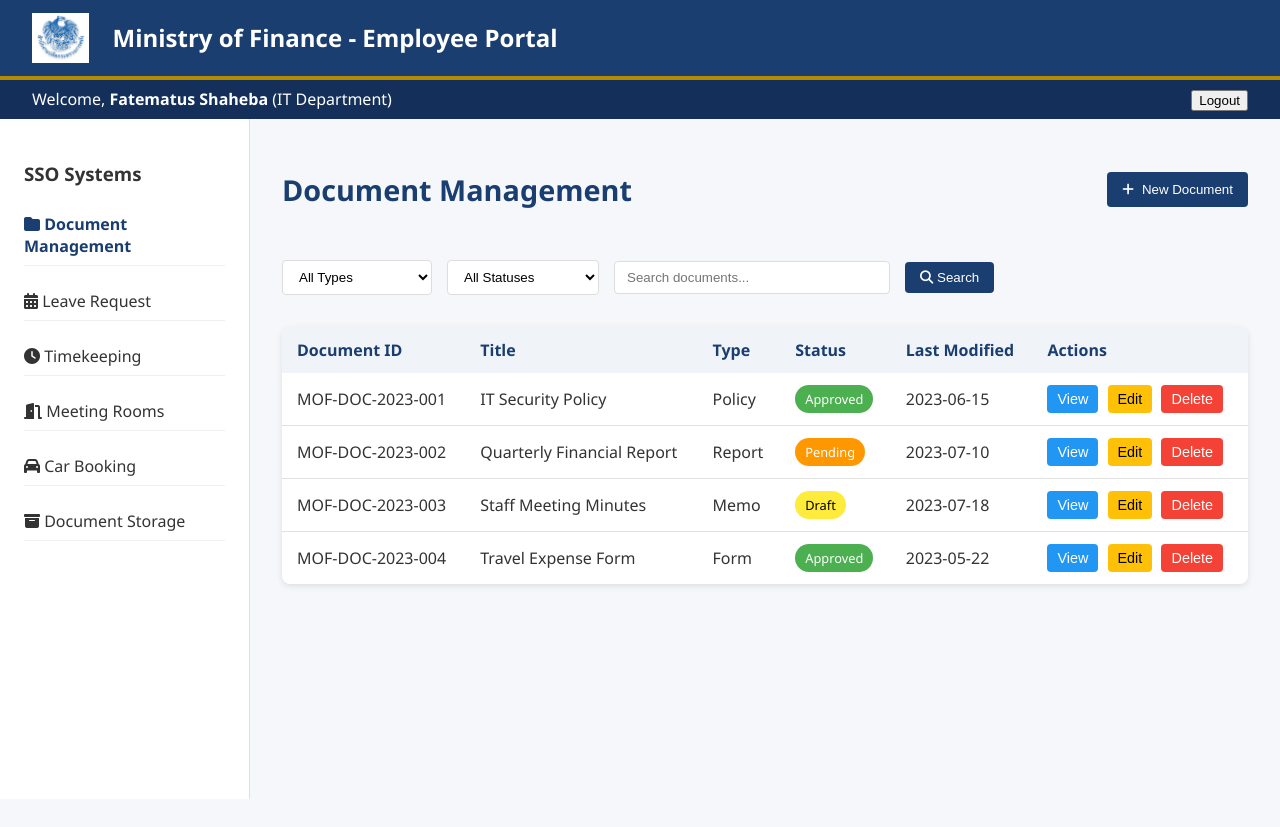
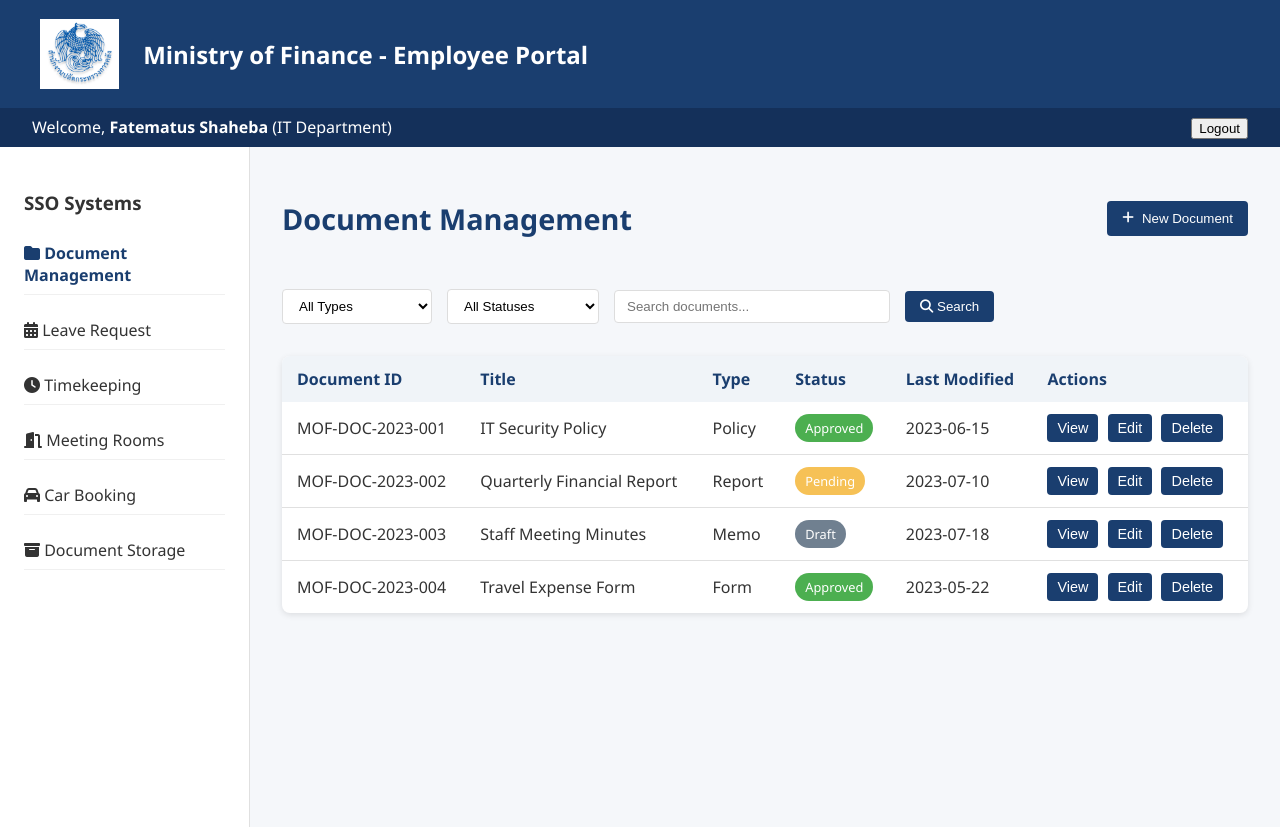
Before and after one commit to amsaibah/mof-sso-login, a website: page public/document_management.html in a window 1280 px wide. Before the commit the page ends 800 px from the top, so only its background shows below. Drawn offline with Linux system fonts and the light colour scheme.

Commit message:
Update document_management.html

```diff
--- a/public/document_management.html
+++ b/public/document_management.html
@@ -1,5 +1,6 @@
 <!DOCTYPE html>
 <html lang="en">
+
 <head>
     <meta charset="UTF-8">
     <meta name="viewport" content="width=device-width, initial-scale=1.0">
@@ -18,14 +19,14 @@
         .portal-header {
             background: #1a3e6f;
             color: white;
-            padding: 0.8rem 2rem;
-            border-bottom: 4px solid #b38b00;
+            padding: 1.2rem 2.5rem;
+            /* border-bottom: 4px solid #b38b00;*/
             display: flex;
             align-items: center;
         }
 
         .ministry-logo {
-            height: 50px;
+            height: 70px;
             margin-right: 1.5rem;
         }
 
@@ -71,6 +72,7 @@
             color: #1a3e6f;
             font-weight: 600;
         }
+
 
         /* Document Management Specific Styles */
         .document-container {
@@ -140,7 +142,7 @@
             background: white;
             border-radius: 8px;
             overflow: hidden;
-            box-shadow: 0 2px 6px rgba(0,0,0,0.1);
+            box-shadow: 0 2px 6px rgba(0, 0, 0, 0.1);
         }
 
         .documents-table th {
@@ -169,24 +171,28 @@
         }
 
         .status-draft {
-            background: #ffeb3b;
-            color: #000;
+            background-color: #708090;
+            ;
+            color: white;
         }
 
         .status-pending {
-            background: #ff9800;
+            background-color: #f6c156;
+            /* medium-light orange, balanced brightness */
             color: white;
         }
 
+
         .status-approved {
-            background: #4caf50;
+            background-color: #4caf50;
             color: white;
         }
 
         .status-rejected {
-            background: #f44336;
+            background-color: #f44336;
             color: white;
         }
+
 
         .action-btn {
             padding: 6px 10px;
@@ -195,22 +201,27 @@
             border-radius: 4px;
             cursor: pointer;
             font-size: 0.9rem;
+            background-color: #1a3e6f;
+            /* dark blue */
+            color: white;
+            transition: background-color 0.2s;
         }
 
-        .view-btn {
-            background: #2196f3;
-            color: white;
+        .action-btn:hover {
+            background-color: #14305a;
+            /* a darker shade of blue on hover */
         }
 
-        .edit-btn {
-            background: #ffc107;
-            color: #000;
+        /* Optional: remove individual colors */
+        .view-btn,
+        .edit-btn,
+        .delete-btn {
+            background-color: #1a3e6f;
+            color: white;
+            border: none;
         }
 
-        .delete-btn {
-            background: #f44336;
-            color: white;
-        }
+
 
         /* Modal Styles */
         .modal {
@@ -221,7 +232,7 @@
             top: 0;
             width: 100%;
             height: 100%;
-            background-color: rgba(0,0,0,0.5);
+            background-color: rgba(0, 0, 0, 0.5);
         }
 
         .modal-content {
@@ -231,7 +242,7 @@
             border-radius: 8px;
             width: 50%;
             max-width: 600px;
-            box-shadow: 0 4px 12px rgba(0,0,0,0.15);
+            box-shadow: 0 4px 12px rgba(0, 0, 0, 0.15);
         }
 
         .modal-header {
@@ -314,6 +325,7 @@
         }
     </style>
 </head>
+
 <body>
     <!-- Ministry Header -->
     <header class="portal-header">
```
